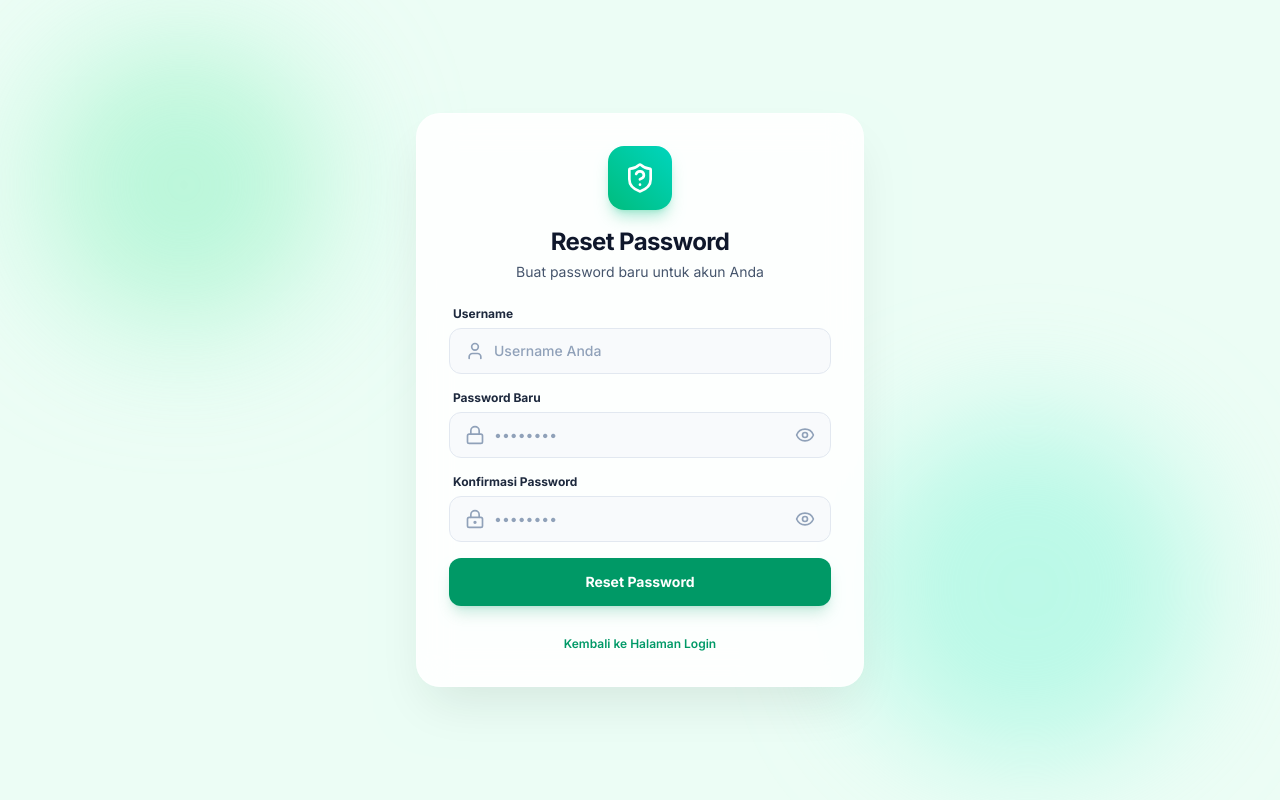
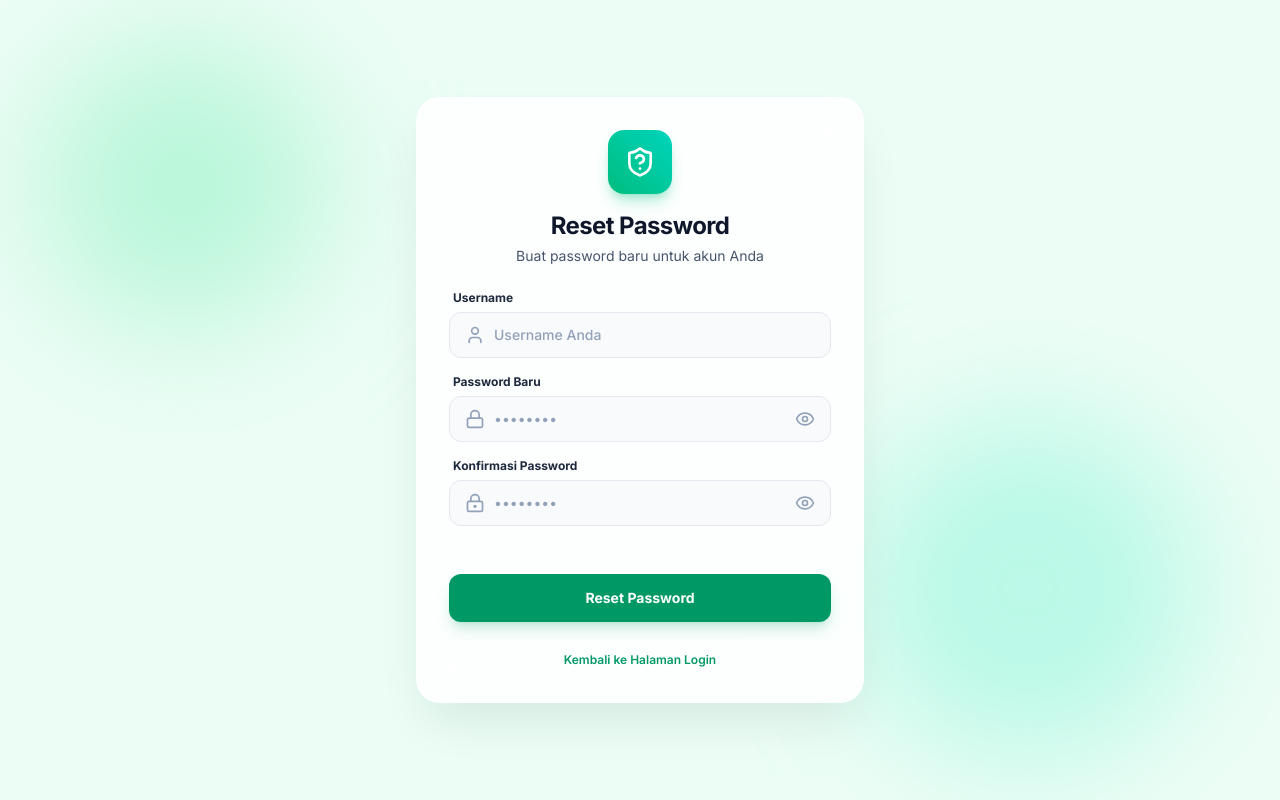
Before and after one commit to SriYulianingsih/App-Les-Mengaji, a CodeIgniter 4 app: the page made by app/Views/auth/forgot_password.php in a window 1280 px wide. Run offline with PHP 8.4 and a stand-in for CodeIgniter, Linux system fonts and the light colour scheme; the template is opened without the code that fills it, so the values that code supplies are empty; style sheets or scripts are compiled from the project's sources; some libraries are stand-ins or nearby versions.

Commit message:
style: edit margin

```diff
--- a/app/Views/auth/forgot_password.php
+++ b/app/Views/auth/forgot_password.php
@@ -1,5 +1,6 @@
 <!DOCTYPE html>
 <html lang="id">
+
 <head>
     <meta charset="UTF-8">
     <meta name="viewport" content="width=device-width, initial-scale=1.0">
@@ -12,31 +13,52 @@
     body {
         font-family: 'Inter', sans-serif;
     }
+
     /* Animasi background blob */
     @keyframes blob {
-            0% { transform: translate(0px, 0px) scale(1); }
-            33% { transform: translate(30px, -50px) scale(1.1); }
-            66% { transform: translate(-20px, 20px) scale(0.9); }
-            100% { transform: translate(0px, 0px) scale(1); }
+        0% {
+            transform: translate(0px, 0px) scale(1);
         }
+
+        33% {
+            transform: translate(30px, -50px) scale(1.1);
+        }
+
+        66% {
+            transform: translate(-20px, 20px) scale(0.9);
+        }
+
+        100% {
+            transform: translate(0px, 0px) scale(1);
+        }
+    }
+
     .animate-blob {
         animation: blob 7s infinite;
     }
+
     .animation-delay-2000 {
         animation-delay: 2s;
     }
     </style>
 </head>
+
 <body class="bg-emerald-50 min-h-screen flex items-center justify-center p-4 relative overflow-hidden">
 
-    <div class="absolute top-10 left-10 w-72 h-72 bg-emerald-200 rounded-full mix-blend-multiply filter blur-3xl opacity-60 animate-blob"></div>
-    <div class="absolute bottom-10 right-10 w-96 h-96 bg-teal-200 rounded-full mix-blend-multiply filter blur-3xl opacity-50 animate-blob animation-delay-2000"></div>
+    <div
+        class="absolute top-10 left-10 w-72 h-72 bg-emerald-200 rounded-full mix-blend-multiply filter blur-3xl opacity-60 animate-blob">
+    </div>
+    <div
+        class="absolute bottom-10 right-10 w-96 h-96 bg-teal-200 rounded-full mix-blend-multiply filter blur-3xl opacity-50 animate-blob animation-delay-2000">
+    </div>
 
     <div class="w-full max-w-md z-10">
-        <div class="bg-white/90 backdrop-blur-lg rounded-3xl shadow-2xl shadow-emerald-950/10 border border-white/20 p-6 md:p-8">
+        <div
+            class="bg-white/90 backdrop-blur-lg rounded-3xl shadow-2xl shadow-emerald-950/10 border border-white/20 p-6 md:p-8">
 
             <div class="text-center mb-6">
-                <div class="mx-auto w-16 h-16 bg-gradient-to-tr from-emerald-500 to-teal-400 rounded-2xl flex items-center justify-center shadow-lg shadow-emerald-500/30 mb-4 transform hover:rotate-6 transition-transform duration-300">
+                <div
+                    class="mx-auto w-16 h-16 bg-gradient-to-tr from-emerald-500 to-teal-400 rounded-2xl flex items-center justify-center shadow-lg shadow-emerald-500/30 mb-4 transform hover:rotate-6 transition-transform duration-300">
                     <i data-lucide="shield-question" class="w-8 h-8 text-white"></i>
                 </div>
                 <h2 class="text-2xl font-extrabold text-slate-900 tracking-tight mb-1">Reset Password</h2>
@@ -55,9 +77,10 @@
             <form action="/forgot-password/process" method="post" class="space-y-4">
 
                 <div class="space-y-1.5">
-                    <label class="text-xs font-bold text-slate-800 block ml-1">Username</label>
+                    <label class="text-xs font-bold text-slate-800 block ml-1 mt">Username</label>
                     <div class="relative group">
-                        <div class="absolute inset-y-0 left-0 pl-4 flex items-center pointer-events-none text-slate-400 group-focus-within:text-emerald-500 transition-colors">
+                        <div
+                            class="absolute inset-y-0 left-0 pl-4 flex items-center pointer-events-none text-slate-400 group-focus-within:text-emerald-500 transition-colors">
                             <i data-lucide="user" class="w-5 h-5"></i>
                         </div>
                         <input type="text" name="username" value="<?= old('username') ?>" placeholder="Username Anda"
@@ -72,15 +95,17 @@
                 </div>
 
                 <div class="space-y-1.5">
-                    <label class="text-xs font-bold text-slate-800 block ml-1">Password Baru</label>
+                    <label class="text-xs font-bold text-slate-800 block ml-1 mt-4">Password Baru</label>
                     <div class="relative group">
-                        <div class="absolute inset-y-0 left-0 pl-4 flex items-center pointer-events-none text-slate-400 group-focus-within:text-emerald-500 transition-colors">
+                        <div
+                            class="absolute inset-y-0 left-0 pl-4 flex items-center pointer-events-none text-slate-400 group-focus-within:text-emerald-500 transition-colors">
                             <i data-lucide="lock" class="w-5 h-5"></i>
                         </div>
                         <input type="password" id="newPassword" name="password" placeholder="••••••••"
                             class="w-full pl-11 pr-11 py-3 bg-slate-50 border <?= isset($errors['password']) ? 'border-red-300 focus:ring-red-500/20 focus:border-red-500' : 'border-slate-200 focus:ring-emerald-500/20 focus:border-emerald-500' ?> rounded-xl outline-none focus:ring-4 transition-all duration-200 text-slate-900 placeholder-slate-400 text-sm">
 
-                        <button type="button" onclick="toggleVisibility('newPassword', 'eyeIcon1')" class="absolute inset-y-0 right-0 pr-4 flex items-center text-slate-400 hover:text-emerald-600 transition-colors">
+                        <button type="button" onclick="toggleVisibility('newPassword', 'eyeIcon1')"
+                            class="absolute inset-y-0 right-0 pr-4 flex items-center text-slate-400 hover:text-emerald-600 transition-colors">
                             <i data-lucide="eye" id="eyeIcon1" class="w-5 h-5"></i>
                         </button>
                     </div>
@@ -93,15 +118,17 @@
                 </div>
 
                 <div class="space-y-1.5">
-                    <label class="text-xs font-bold text-slate-800 block ml-1">Konfirmasi Password</label>
+                    <label class="text-xs font-bold text-slate-800 block ml-1 mt-4">Konfirmasi Password</label>
                     <div class="relative group">
-                        <div class="absolute inset-y-0 left-0 pl-4 flex items-center pointer-events-none text-slate-400 group-focus-within:text-emerald-500 transition-colors">
+                        <div
+                            class="absolute inset-y-0 left-0 pl-4 flex items-center pointer-events-none text-slate-400 group-focus-within:text-emerald-500 transition-colors">
                             <i data-lucide="lock-keyhole" class="w-5 h-5"></i>
                         </div>
                         <input type="password" id="confirmPassword" name="confirm_password" placeholder="••••••••"
                             class="w-full pl-11 pr-11 py-3 bg-slate-50 border <?= isset($errors['confirm_password']) ? 'border-red-300 focus:ring-red-500/20 focus:border-red-500' : 'border-slate-200 focus:ring-emerald-500/20 focus:border-emerald-500' ?> rounded-xl outline-none focus:ring-4 transition-all duration-200 text-slate-900 placeholder-slate-400 text-sm">
 
-                        <button type="button" onclick="toggleVisibility('confirmPassword', 'eyeIcon2')" class="absolute inset-y-0 right-0 pr-4 flex items-center text-slate-400 hover:text-emerald-600 transition-colors">
+                        <button type="button" onclick="toggleVisibility('confirmPassword', 'eyeIcon2')"
+                            class="absolute inset-y-0 right-0 pr-4 flex items-center text-slate-400 hover:text-emerald-600 transition-colors">
                             <i data-lucide="eye" id="eyeIcon2" class="w-5 h-5"></i>
                         </button>
                     </div>
@@ -114,12 +141,13 @@
                 </div>
 
                 <button type="submit"
-                        class="w-full py-3.5 bg-emerald-600 hover:bg-emerald-700 text-white font-bold rounded-xl shadow-lg shadow-emerald-600/20 hover:shadow-emerald-600/30 transform hover:-translate-y-0.5 transition-all duration-200 focus:outline-none focus:ring-4 focus:ring-emerald-500/50 text-sm">
+                    class="w-full py-3.5 mt-8 bg-emerald-600 hover:bg-emerald-700 text-white font-bold rounded-xl shadow-lg shadow-emerald-600/20 hover:shadow-emerald-600/30 transform hover:-translate-y-0.5 transition-all duration-200 focus:outline-none focus:ring-4 focus:ring-emerald-500/50 text-sm">
                     Reset Password
                 </button>
 
                 <div class="text-center pt-2">
-                    <a href="<?= base_url('login') ?>" class="inline-flex items-center gap-1.5 text-xs font-semibold text-emerald-600 hover:text-emerald-700 transition-colors">
+                    <a href="<?= base_url('login') ?>"
+                        class="inline-flex items-center gap-1.5 text-xs font-semibold text-emerald-600 hover:text-emerald-700 transition-colors">
                         Kembali ke Halaman Login
                     </a>
                 </div>
@@ -146,4 +174,5 @@
     }
     </script>
 </body>
+
 </html>
```
Lines whose indentation alone changed are shown as unchanged.
